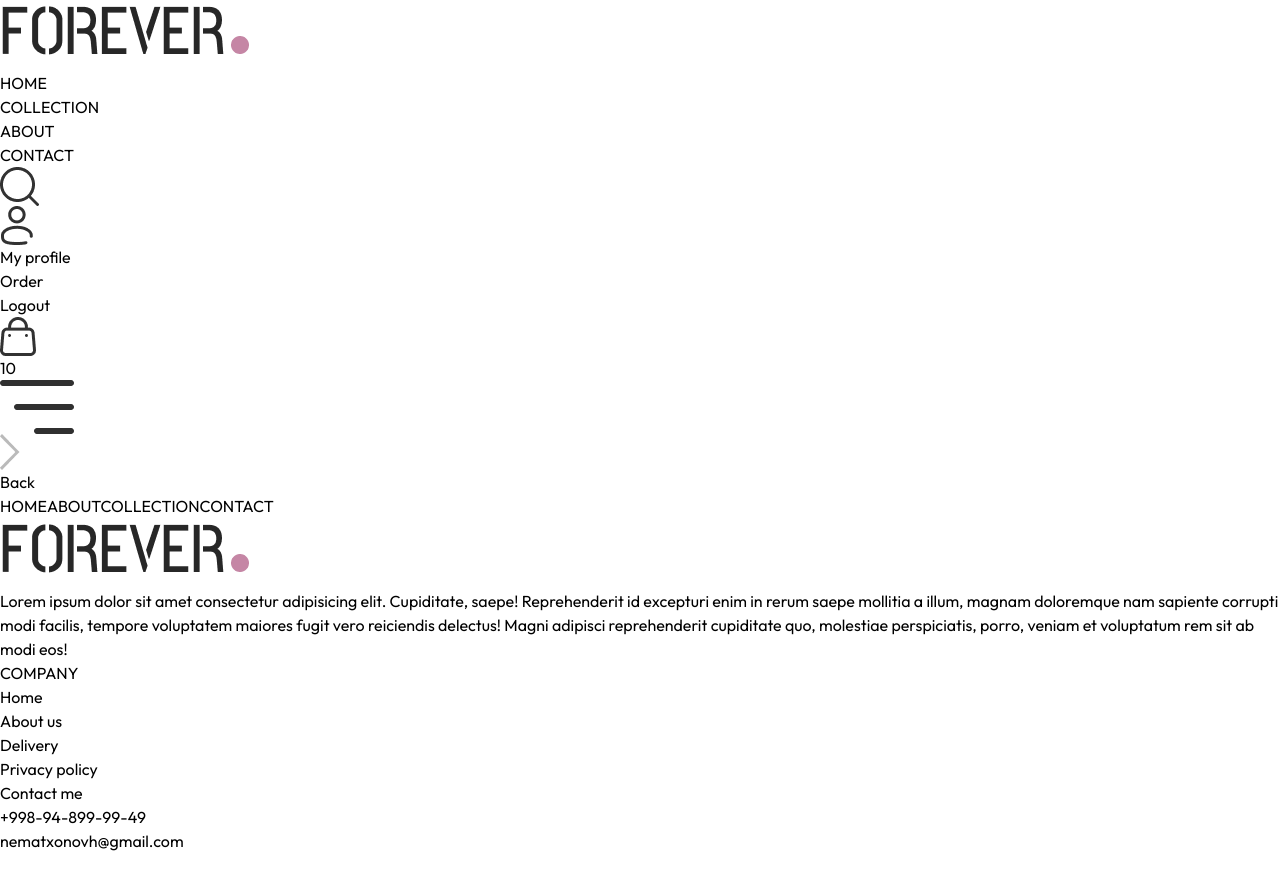
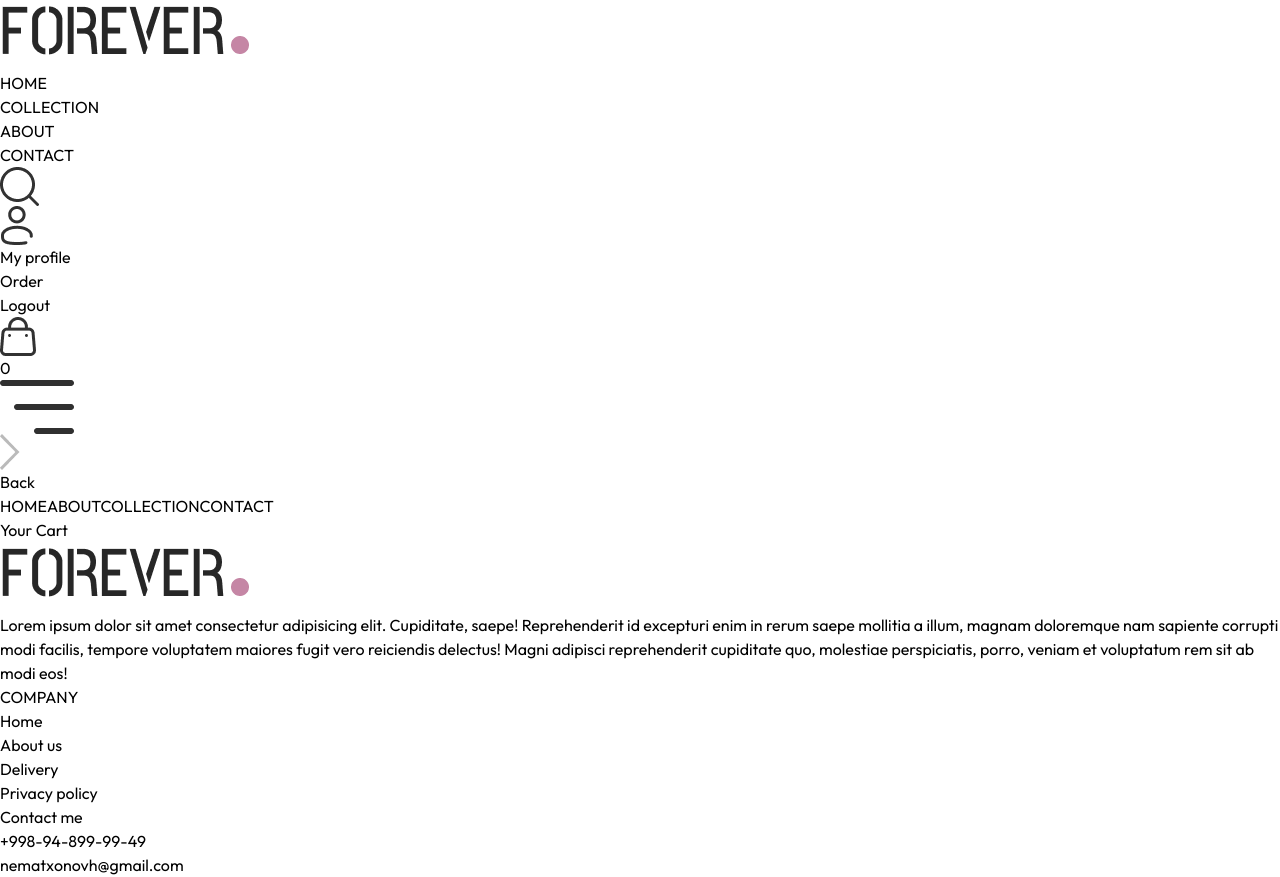
Before and after one commit to khoji-7/e-commers, a React (Vite) app: page /cart in a window 1280 px wide. Before the commit the page ends 853 px from the top, so only its background shows below. Built offline with nearby package versions, Linux system fonts and the light colour scheme.

Commit message:
change bucket cart

```diff
--- a/src/App.jsx
+++ b/src/App.jsx
@@ -1,4 +1,6 @@
 import React from 'react';
+import { ToastContainer, toast } from 'react-toastify';
+import 'react-toastify/dist/ReactToastify.css';
 import { Routes, Route } from 'react-router-dom';
 import Collection from './pages/Collection';
 import Home from './pages/Home';
@@ -17,6 +19,7 @@
 const App = () => {
   return (
     <div className='px-4 sm:px-[5vw] ms:px-[7vw] lg:px-[9vw]'>
+      <ToastContainer/>
       <Navbar />
       <Searchbar />
       <Routes>
--- a/src/components/Navbar.jsx
+++ b/src/components/Navbar.jsx
@@ -6,7 +6,7 @@
 
 const Navbar = () => {
     const [modal, setModal] = useState(false);
-    const { showSearch, setShowSearch } = useContext(ShopContext);
+    const { showSearch, setShowSearch,getCartCount } = useContext(ShopContext);
 
 
 
@@ -51,7 +51,7 @@
                 <Link  to="/cart" className="relative" >
                     <img src={assets.cart_icon}  alt="" className="w-5 min-w-5" />
                     <p className="absolute right-[-5px] bottom-[-5px] w-4 text-center leading-4 bg-black text-white aspect-square rounded-full text-[8px]">
-                        10
+                        {getCartCount()}
                     </p>
                 </Link>
                 <img onClick={()=> setModal(true)} src={assets.menu_icon} alt=""  className="w-5 cursor-pointer sm:hidden"/>
--- a/src/context/ShopContext.jsx
+++ b/src/context/ShopContext.jsx
@@ -1,5 +1,6 @@
 import { createContext, useEffect, useState } from "react";
 import { products } from "../assets/frontend_assets/assets";
+import { toast } from "react-toastify";
 
 export const ShopContext = createContext();
 
@@ -12,6 +13,11 @@
 
 
     const addToCart = async (itemId,size) =>{
+
+        if(!size){
+            toast.error("Select product size ");
+            return;
+        }
 
         let cartData = structuredClone(cartItems);
         if(cartData[itemId]){
@@ -29,10 +35,21 @@
         setCartItems(cartData);
     }
 
-    useEffect(()=>{
-        console.log(cartItems);
-    },[cartItems])
-
+    const getCartCount = () => {
+        let totalCount = 0;
+        for (const items in cartItems) {
+            for (const item in cartItems[items]) {
+                try {
+                    if (cartItems[items][item] > 0) {
+                        totalCount += cartItems[items][item];
+                    }
+                } catch (error) {
+                    console.error(error); // Xatoni qayd qilish yaxshiroq
+                }
+            }
+        }
+        return totalCount; // Return tashqariga chiqarildi
+    }
     const value = {
         products,
         currency,
@@ -41,7 +58,7 @@
         setSearch,
         showSearch,
         setShowSearch,
-        cartItems,addToCart,
+        cartItems,addToCart,getCartCount
     };
 
     return (
--- a/src/pages/Cart.jsx
+++ b/src/pages/Cart.jsx
@@ -1,9 +1,55 @@
-import React from 'react'
+import React, { useContext, useEffect, useState } from 'react'
+import { ShopContext } from '../context/ShopContext'
+import Title from '../components/Title';
 
 const Cart = () => {
+
+  const{products, currency,cartItems} = useContext(ShopContext)
+
+  const [cartData, setCartData] = useState([]);
+
+  useEffect(()=>{
+
+    const tempData = [];
+    for (const items in cartItems) {
+      for(const item in cartItems[items]) {
+        if(cartItems[items][item]>0){
+          tempData.push({
+            _id:items,
+            size:items,
+            quantity:cartItems[items][item]
+          })
+        }
+      }
+    }
+  setCartData(tempData);
+  },[cartItems])
+
   return (
-    <div>
+    <div className='border-t pt-14'>
 
+      <div className='text-2xl mb-3'>
+          <Title text1={"Your"} text2={"Cart"}/>
+      </div>
+      <div className=''>
+        {
+          cartData.map((item,index)=>{
+            const productData = products.find((product)=>product._id === item._id);
+            return(
+              <div key={index} className='py-4 border-t text-gray-700 grid grid-cols-[4fr_0.5fr_0.5fr sm:grid-cols-[4fr_2fr_0.5fr items-center gap-4'>
+                  <div className='flex items-start gap-6'>
+                      <img src={productData.image[0]} className='w-16 sm:w-20' alt="" />
+                      <div>
+                        <p className='text-xs sm:text-lg font-medium'>
+                          {productData.name}
+                        </p>
+                      </div>
+                  </div>
+              </div>
+            )
+          })
+        }
+      </div>
     </div>
   )
 }
```
